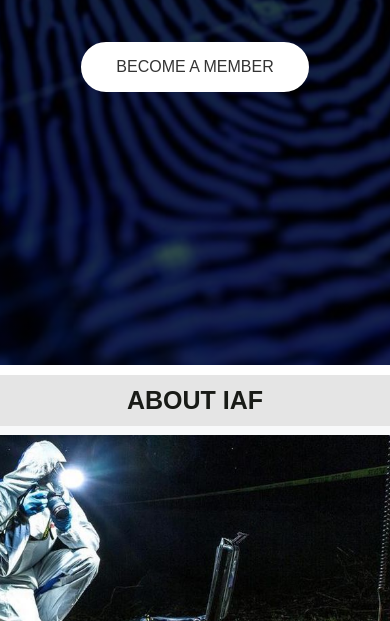
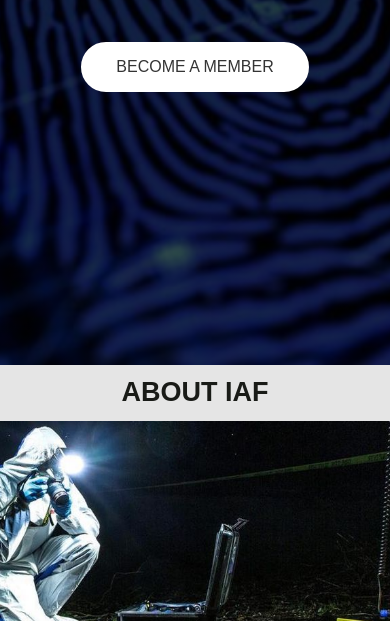
Before and after one commit to wurasimi/solid-succotash, a website: page index.html in a window 390 px wide. Shown: the part 479-1100 px from the top of the page. Drawn offline with nearby package versions, Linux system fonts and the light colour scheme; files whose address does not match are found by name; a web font is replaced by a local one.

Commit message:
Update main.css

```diff
--- a/main.css
+++ b/main.css
@@ -889,21 +889,52 @@ section{
 
 .about-title{
     background:#e5e5e5;
-    padding:15px;
+    padding:12px 15px;
     font-size:30px;
     font-weight:600;
-    text-align:center;   /* center on all screens */
-    width:100%;
+    text-align: center;  /* base - covers all screens */
+    width: 100%;
+    display: block;
+    box-sizing: border-box;
+    margin: 0;
 }
 
-/* Small screens (phones) */
+/* Small phones */
+@media (max-width: 480px){
+    .about-title{
+        font-size: 20px !important;
+        padding: 10px 12px !important;
+        text-align: center !important;
+    }
+}
+
+/* Large phones */
+@media (max-width: 576px){
+    .about-title{
+        font-size: 22px !important;
+        padding: 10px 14px !important;
+        text-align: center !important;
+    }
+}
+
+/* Tablets */
 @media (max-width: 768px){
     .about-title{
+        font-size: 25px !important;
+        padding: 10px 16px !important;
         text-align: center !important;
-        font-size: 25px;
-        padding: 10px 16px;
         width: 100% !important;
         display: block !important;
-        box-sizing: border-box;
     }
 }
+
+/* Large tablets */
+@media (max-width: 992px){
+    .about-title{
+        font-size: 27px !important;
+        padding: 11px 15px !important;
+        text-align: center !important;
+        width: 100% !important;
+        display: block !important;
+    }
+}
```
